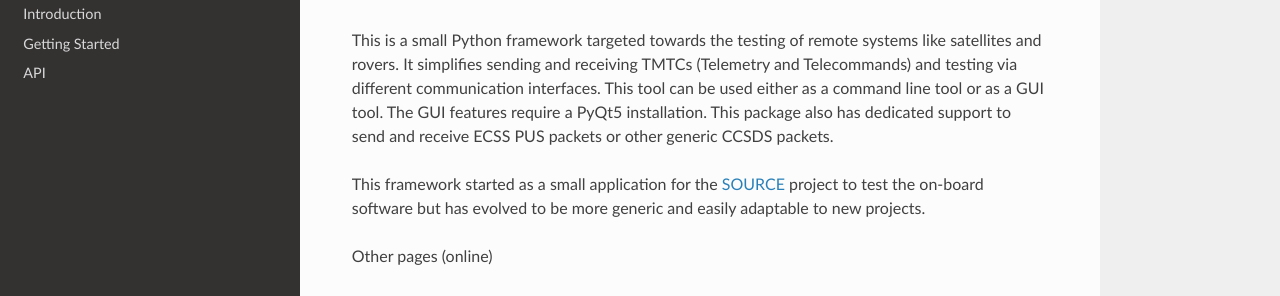
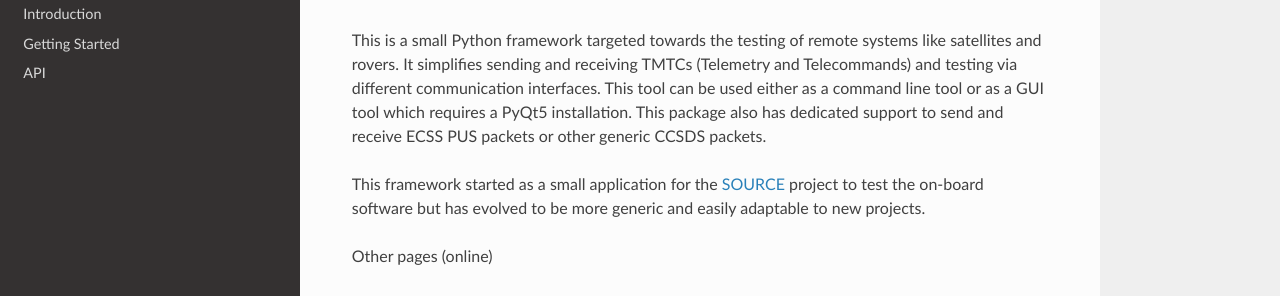
Before and after one commit to robamu-org/tmtccmd, a Sphinx documentation site: the page built from docs/index.rst, in a window 1280 px wide and 1275 px high. Shown: the part 131-427 px from the top of the window. Built offline with Sphinx 7.4.7 and the Read the Docs theme 2.0.0, drawn with Linux system fonts in a browser that asks for light colours.

Commit message:
small update for index string

```diff
--- a/docs/index.rst
+++ b/docs/index.rst
@@ -4,7 +4,7 @@ TMTC Commander Core
 This is a small Python framework targeted towards the testing of remote systems like satellites
 and rovers. It simplifies sending and receiving TMTCs (Telemetry and Telecommands)
 and testing via different communication interfaces. This tool can be
-used either as a command line tool or as a GUI tool. The GUI features require a PyQt5 installation.
+used either as a command line tool or as a GUI tool which requires a PyQt5 installation.
 This package also has dedicated support to send and receive ECSS PUS packets or other generic
 CCSDS packets.
 
```
